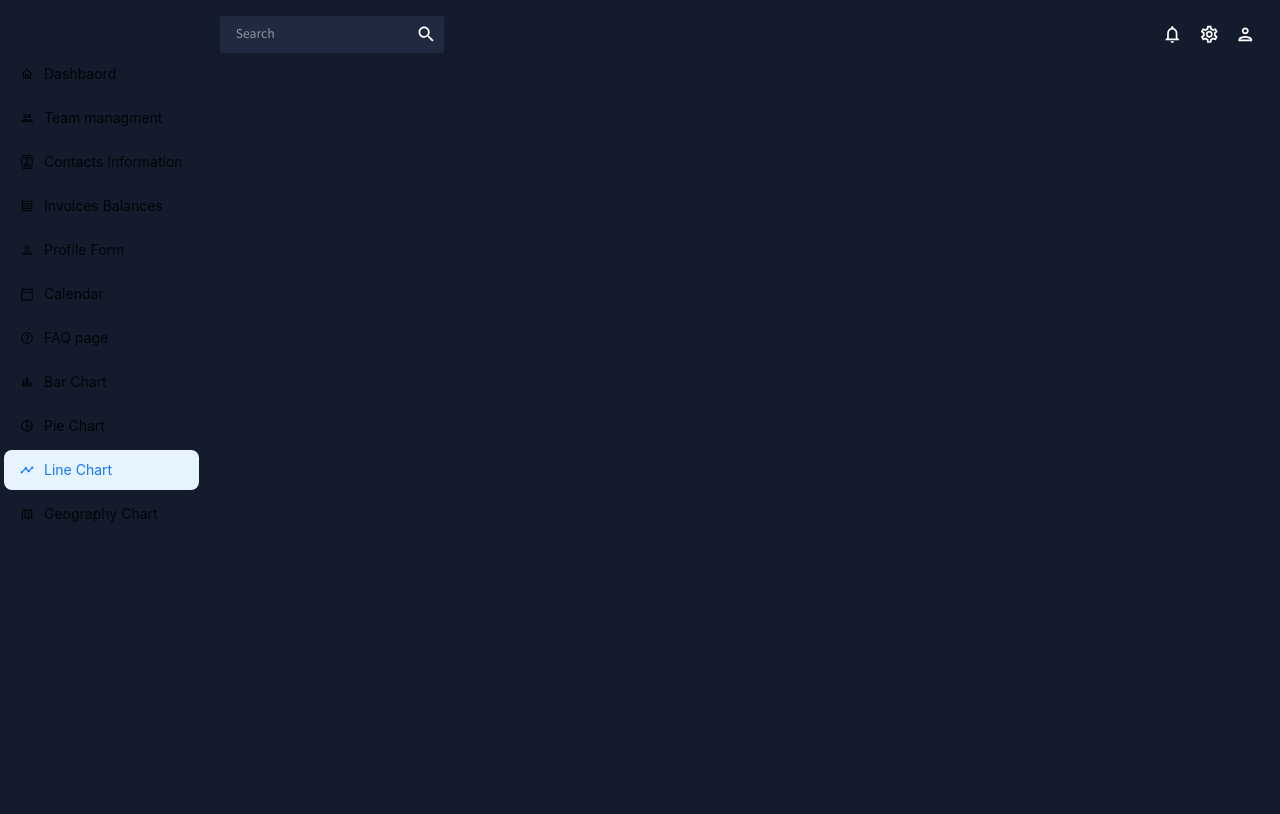
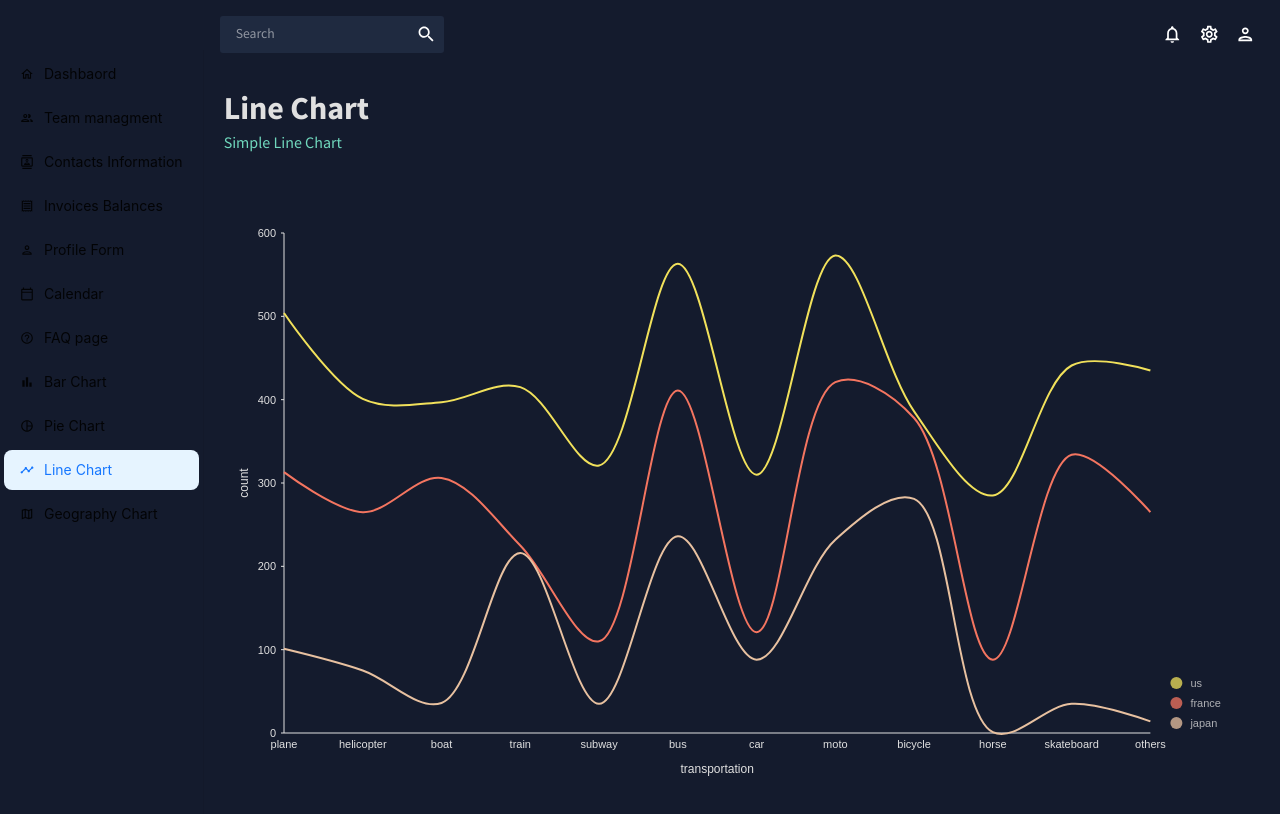
Before and after one commit to RupsanaAkter/admin-dashboard, a React (Create React App) app: page /line in a window 1280 px wide. Shown: the top 814 px of the page. Built offline with nearby package versions, Linux system fonts and the light colour scheme.

Commit message:
added line

```diff
--- a/src/App.js
+++ b/src/App.js
@@ -10,6 +10,7 @@
 import Contacts from './scenes/Contacts/Contacts';
 import Invoices from './scenes/Invoices/Invoices';
 import Bar from "./scenes/Bar/Bar";
+import Line from "./scenes/Line/Line";
 function App() {
   const [theme, colorMode] = useMode();
   const [isSidebar, setIsSidebar] = useState(true);
@@ -30,7 +31,7 @@
               {/* <Route path="/form" element={<Form />} /> */}
               <Route path="/bar" element={<Bar />} />
               {/* <Route path="/pie" element={<Pie />} /> */}
-              {/* <Route path="/line" element={<Line />} /> */}
+              <Route path="/line" element={<Line />} />
               {/* <Route path="/faq" element={<FAQ />} /> */}
               {/* <Route path="/calendar" element={<Calendar />} /> */}
               {/* <Route path="/geography" element={<Geography />} /> */}
--- /dev/null
+++ b/src/scenes/Line/Line.js
@@ -0,0 +1,17 @@
+import { Box } from '@mui/material';
+import React from 'react';
+import Header from '../../components/Header/Header';
+import LineChart from '../../components/LineChart/LineChart';
+
+const Line = () => {
+    return (
+        <Box m="20px">
+        <Header title="Line Chart" subtitle="Simple Line Chart" />
+        <Box height="75vh">
+          <LineChart />
+        </Box>
+      </Box>
+    );
+};
+
+export default Line;
```
